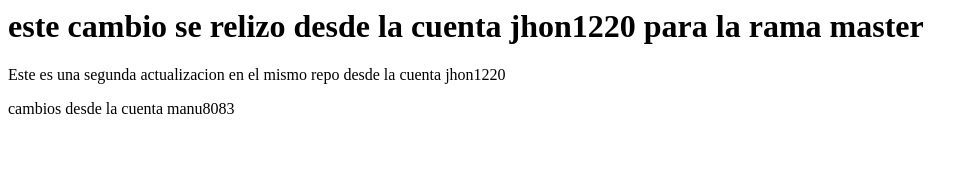
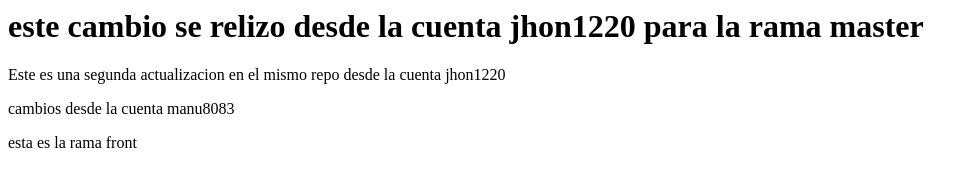
Before and after one commit to jhon1220/oglit-git, a plain HTML site: page index.html in a window 1280 px wide. Shown: the whole page, without its empty margins (0-978 px from the left). Drawn offline with Linux system fonts and the light colour scheme.

Commit message:
esta commit va para la rama front

```diff
--- a/index.html
+++ b/index.html
@@ -9,5 +9,6 @@
 		<p> Este es una segunda actualizacion en el mismo repo desde la cuenta jhon1220</p>
 
 		<p>cambios desde la cuenta manu8083</p>
+		<p>esta es la rama front</p>
 	</body>
 </html>
```
